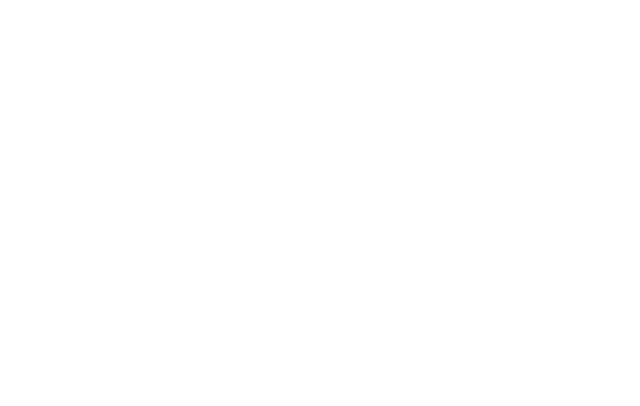
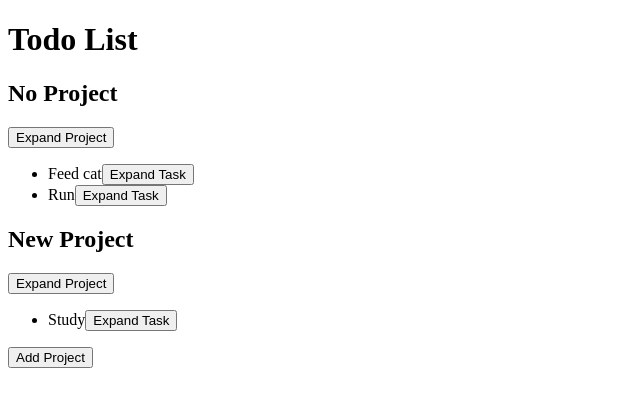
Before and after one commit to abdelghani-moussaid/todo-list, a website built with webpack: page src/index.html in a window 1280 px wide. Shown: the whole page, without its empty margins (0-640 px from the left). Built offline with nearby package versions, Linux system fonts and the light colour scheme.

Commit message:
add modules and display DOM

```diff
--- a/src/index.html
+++ b/src/index.html
@@ -6,6 +6,8 @@
     <title>Todo List</title>
 </head>
 <body>
+    <div id="container">
 
+    </div>
 </body>
 </html>
--- a/src/index.js
+++ b/src/index.js
@@ -0,0 +1,6 @@
+import Display from './modules/display.js';
+import Events from './modules/events.js';
+import ProjectList from './modules/defaults.js';
+
+Display(ProjectList());
+Events();
--- /dev/null
+++ b/src/modules/defaults.js
@@ -0,0 +1,18 @@
+import Todo from './todo.js';
+import Project from './project.js';
+import ProjectList from './projectList.js';
+
+export default function(){
+    const task = Todo("Feed cat", "beef", "today", 1, false);
+    const task2 = Todo("Run", "recovery run", "today", 1, false);
+    const task3 = Todo("Study", "TOP JS", "today", 1, false);
+    const noProject = Project("No Project");
+    const newProject = Project("New Project");
+    noProject.addTodo(task);
+    noProject.addTodo(task2);
+    newProject.addTodo(task3)
+    const projectList = ProjectList();
+    projectList.addProject(noProject);
+    projectList.addProject(newProject);
+    return projectList;
+}
--- /dev/null
+++ b/src/modules/display.js
@@ -0,0 +1,60 @@
+// import ProjectList from './defaults.js';
+import AddedProject from './events.js';
+
+export default function (projectList) {
+    const container = document.querySelector("#container");
+    const projectHeader = document.createElement("div");
+    projectHeader.classList.add("project-header");
+    const projectHeaderTitle = document.createElement("h1");
+    projectHeaderTitle.textContent = "Todo List";
+    projectHeader.appendChild(projectHeaderTitle);
+    container.appendChild(projectHeader);
+    // const projectList = ProjectList();
+
+    const projectsDiv = document.createElement("div");
+    projectsDiv.id = "project-list";
+    projectList.getProjectList().forEach((project, projectIndex) => {
+        const projectItem = document.createElement("div");
+        projectItem.classList.add("project-item");
+        const projectLi = document.createElement("div");
+        projectLi.classList.add("project");
+        const projectName = document.createElement("h2");
+        projectName.classList.add("project-name");
+        projectName.textContent = project.name;
+        const projectExpandBtn = document.createElement("button");
+        projectExpandBtn.classList.add("project-expand");
+        projectExpandBtn.classList.add(projectIndex);
+        projectExpandBtn.textContent = "Expand Project";
+        projectLi.appendChild(projectName);
+        projectLi.appendChild(projectExpandBtn);
+        projectItem.appendChild(projectLi);
+        const taskLi = document.createElement("div");
+        taskLi.classList.add("tasks");
+        const taskListDiv = document.createElement("ul");
+        taskListDiv.classList.add("task-list");
+        project.getTodo().forEach((task, taskIndex) => {
+            const taskItemDiv = document.createElement("li");
+            taskItemDiv.classList.add("task-item");
+            const taskTitle = document.createElement("span");
+            taskTitle.textContent = task.title;
+            const taskExpandBtn = document.createElement("button");
+            taskExpandBtn.classList.add("task-expand");
+            taskExpandBtn.classList.add(taskIndex);
+            taskExpandBtn.textContent = "Expand Task";
+            taskItemDiv.appendChild(taskTitle);
+            taskItemDiv.appendChild(taskExpandBtn);
+            taskListDiv.appendChild(taskItemDiv);
+            taskLi.appendChild(taskListDiv);
+            projectItem.appendChild(taskLi);
+        })
+        projectsDiv.appendChild(projectItem);
+    });
+    const projectItem = document.createElement("div");
+    projectItem.classList.add("project-item");
+    const addProjectBtn = document.createElement("button");
+    addProjectBtn.id = "project-add";
+    addProjectBtn.textContent = "Add Project";
+    projectItem.appendChild(addProjectBtn);
+    projectsDiv.appendChild(projectItem);
+    container.appendChild(projectsDiv);
+}
--- /dev/null
+++ b/src/modules/events.js
@@ -0,0 +1,35 @@
+import Project from './project.js';
+import ProjectList from './defaults.js';
+import Display from './display.js';
+
+export default function(){
+    const projectListDiv = document.querySelector("#project-list");
+    const addProjectBtn = document.querySelector("#project-add");
+    const projectList = ProjectList();
+
+    addProjectBtn.addEventListener('click', (e) => {
+        addProjectBtn.style.display = "none";
+        const projectItem = document.createElement("div");
+        projectItem.classList.add("project-item");
+        const form = document.createElement("form");
+        const projectTitle = document.createElement("input");
+        projectTitle.id= "project-title";
+        projectTitle.setAttribute("placeholder", "What project are you working on? ");
+        projectTitle.required = true;
+        const submit = document.createElement("input");
+        submit.setAttribute("type", "submit");
+        const cancel = document.createElement("button");
+        cancel.innerText = "cancel";
+        form.appendChild(projectTitle);
+        form.appendChild(submit);
+        form.appendChild(cancel);
+        projectItem.appendChild(form);
+        projectListDiv.appendChild(projectItem);
+        form.addEventListener("submit", (e) => {
+            e.preventDefault();
+            const project = Project(projectTitle.value);
+            projectList.addProject(project);
+            Display(projectList);
+        })
+    })
+}
--- /dev/null
+++ b/src/modules/project.js
@@ -0,0 +1,9 @@
+export default function (name){
+    let todoList = [];
+    const addTodo = (todo) => todoList.push(todo);
+    const deleteTodo = (index) => todoList.splice(index, 1);
+    const getTodo = () => todoList;
+
+    return { name ,addTodo, deleteTodo, getTodo }
+
+}
--- /dev/null
+++ b/src/modules/projectList.js
@@ -0,0 +1,9 @@
+export default function () {
+    let projectList = [];
+
+    const addProject = (project) => projectList.push(project);
+    const deleteProject = (index) => projectList.splice(index, 1);
+    const getProjectList = () => projectList;
+
+    return {addProject, deleteProject, getProjectList}
+}
--- /dev/null
+++ b/src/modules/todo.js
@@ -0,0 +1,6 @@
+export default function (title, description, dueDate, priority, isComplete){
+
+    const markAsComplete = () => this.isDone = true;
+
+    return {title, description, dueDate, priority, isComplete, markAsComplete}
+}
```
